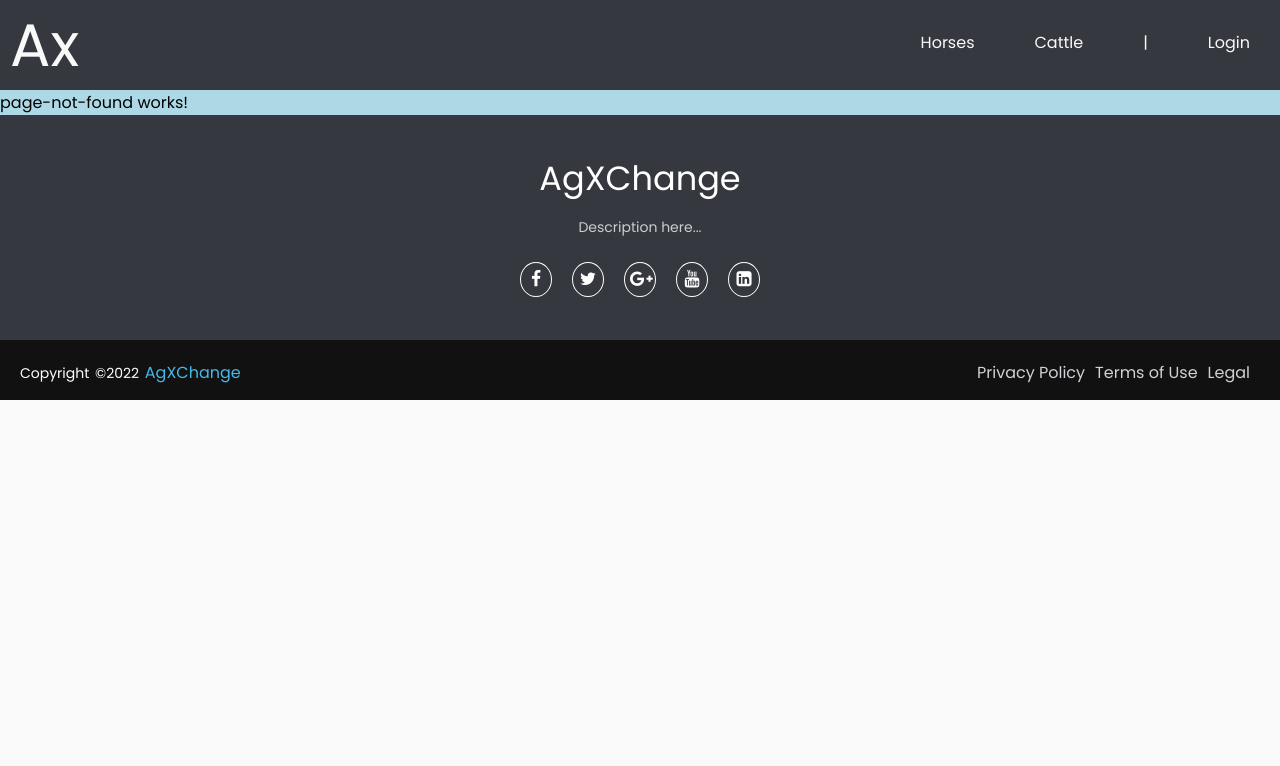
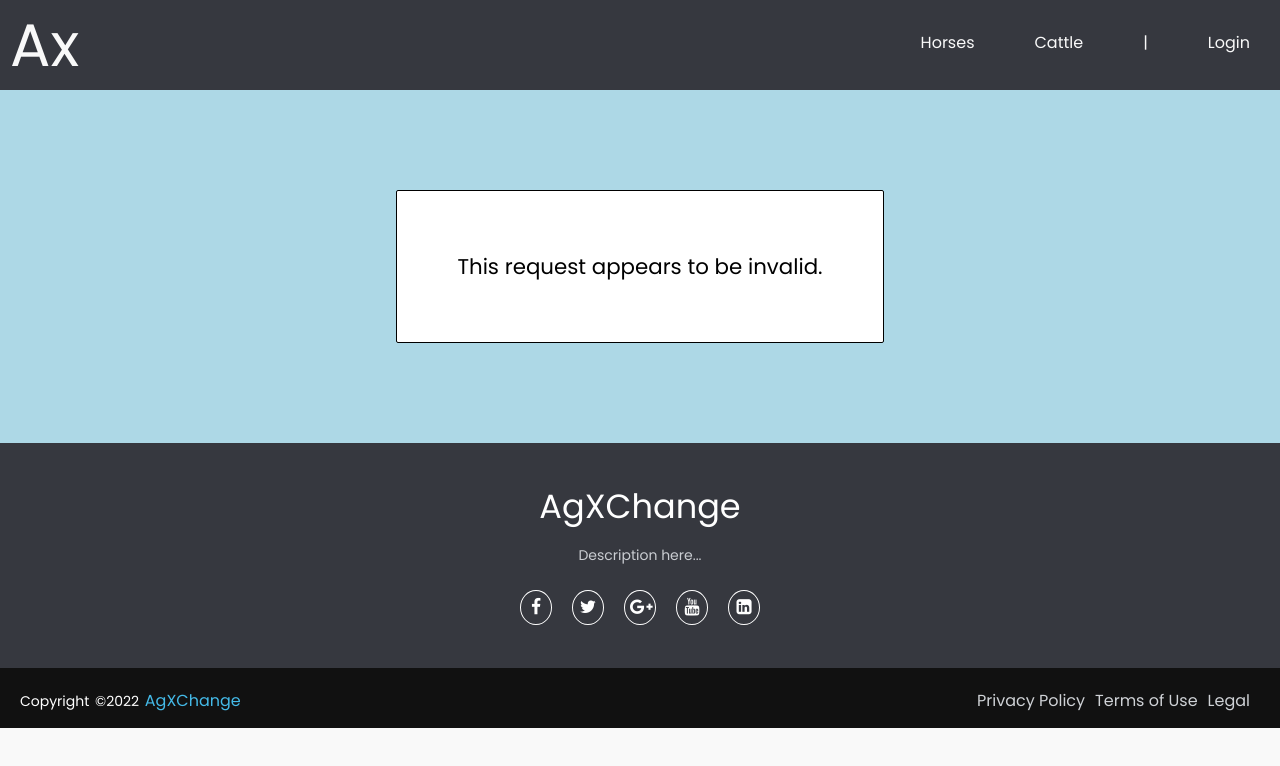
Before and after one commit to lowrytjr/LTF.AgXChange.Web, an Angular app: page /verify-account in a window 1280 px wide. Shown: the top 766 px of the page. Built offline with nearby package versions, Linux system fonts and the light colour scheme.

Commit message:
verify account and create account skeleton

```diff
--- /dev/null
+++ b/src/app/pages/create-account/create-account.component.html
@@ -0,0 +1 @@
+<p>create-account works!</p>
--- /dev/null
+++ b/src/app/pages/create-account/create-account.component.ts
@@ -0,0 +1,15 @@
+import { Component } from '@angular/core';
+import { AccountService } from '../../services/account/account.service';
+
+@Component({
+  selector: 'app-create-account',
+  templateUrl: './create-account.component.html',
+  styleUrls: ['./create-account.component.css']
+})
+export class CreateAccountComponent {
+  private _accountService: AccountService;
+
+  constructor(accountService: AccountService) {
+    this._accountService = accountService;
+  }
+}
--- /dev/null
+++ b/src/app/pages/verify-account/verify-account.component.css
@@ -0,0 +1,15 @@
+.verify-account-page {
+    display: inline-flex;
+    flex-wrap: wrap-reverse;
+    width: 100%;
+    justify-content: center;
+    padding: 100px 100px 100px 100px;
+}
+.message-box {
+    font-size: 16pt;
+    border: 1px solid;
+    border-radius: 2px;
+    margin: 0px;
+    padding: 60px;
+    background-color: white;
+}
--- /dev/null
+++ b/src/app/pages/verify-account/verify-account.component.html
@@ -0,0 +1,5 @@
+<div class="verify-account-page">
+    <div class="message-box">
+        {{_message}}
+    </div>
+</div>
--- /dev/null
+++ b/src/app/pages/verify-account/verify-account.component.ts
@@ -0,0 +1,64 @@
+import { Component } from '@angular/core';
+import { ActivatedRoute } from '@angular/router';
+import { AccountVerifyRequest } from 'src/app/models/account/accountVerifyRequest.model';
+import { AccountService } from '../../services/account/account.service';
+
+@Component({
+  selector: 'app-verify-account',
+  templateUrl: './verify-account.component.html',
+  styleUrls: ['./verify-account.component.css']
+})
+
+export class VerifyAccountComponent {
+  private _accountService: AccountService;
+  private emailVerifyToken: string = "";
+  _message = "";
+
+  constructor(private route: ActivatedRoute, accountService: AccountService) {
+    this._accountService = accountService;
+  }
+
+  ngOnInit() {
+    // Get the verification token
+    this.route.queryParams
+      .subscribe(params => {
+        this.emailVerifyToken = params["t"];
+      }
+    );
+
+    // Create an account verification request
+    let accountVerifyRequest = new AccountVerifyRequest(this.emailVerifyToken);
+
+    // Make sure we have a token
+    if (this.emailVerifyToken == null || this.emailVerifyToken.length == 0)
+    {
+      this._message = "This request appears to be invalid.";
+    }
+    else {
+      // Verify the account
+      this._accountService.verifyAccount(accountVerifyRequest).subscribe(
+        apiResponse => {
+            // Check to see if the account was verified
+            switch(apiResponse.message) {
+              case "email_changed": {
+                this._message = "The email for this account has changed.";
+                break;
+              }
+              case "email_verified": {
+                this._message = "Your email has been verified!";
+                break;
+              }
+              case "invalid_request": {
+                this._message = "This request appears to be invalid.";
+                break;
+              }
+              default: {
+                this._message = "Oops. An unexpected error has occurred.";
+                break;
+              }
+          }
+        }
+      );
+    }
+  }
+}
--- a/src/app/pages/verify-email/verify-account.component.html
+++ /dev/null
@@ -1 +0,0 @@
-<p>verify-email works!</p>
--- a/src/app/pages/verify-email/verify-account.component.ts
+++ /dev/null
@@ -1,39 +0,0 @@
-import { Component } from '@angular/core';
-import { ActivatedRoute } from '@angular/router';
-import { AccountVerifyRequest } from 'src/app/models/account/accountVerifyRequest.model';
-import { AccountService } from '../../services/account/account.service';
-
-@Component({
-  selector: 'app-verify-account',
-  templateUrl: './verify-account.component.html',
-  styleUrls: ['./verify-account.component.css']
-})
-
-export class VerifyAccountComponent {
-  private _accountService: AccountService;
-  emailVerifyToken: string = "";
-
-  constructor(private route: ActivatedRoute, accountService: AccountService) {
-    this._accountService = accountService;
-  }
-
-  ngOnInit() {
-    // Get the verification token
-    this.route.queryParams
-      .subscribe(params => {
-        console.log(params);
-        this.emailVerifyToken = params["t"];
-        alert(this.emailVerifyToken);
-      }
-    );
-
-    let accountVerifyRequest = new AccountVerifyRequest(this.emailVerifyToken);
-
-    // Call the account service
-    this._accountService.verifyAccount(accountVerifyRequest).subscribe(
-      apiResponse => {
-          alert(apiResponse.message);
-      }
-    );
-  }
-}
```
Also changed, not shown: src/app/app.module.ts (+5 -3 lines), src/app/pages/create-account/create-account.component.css (added).
